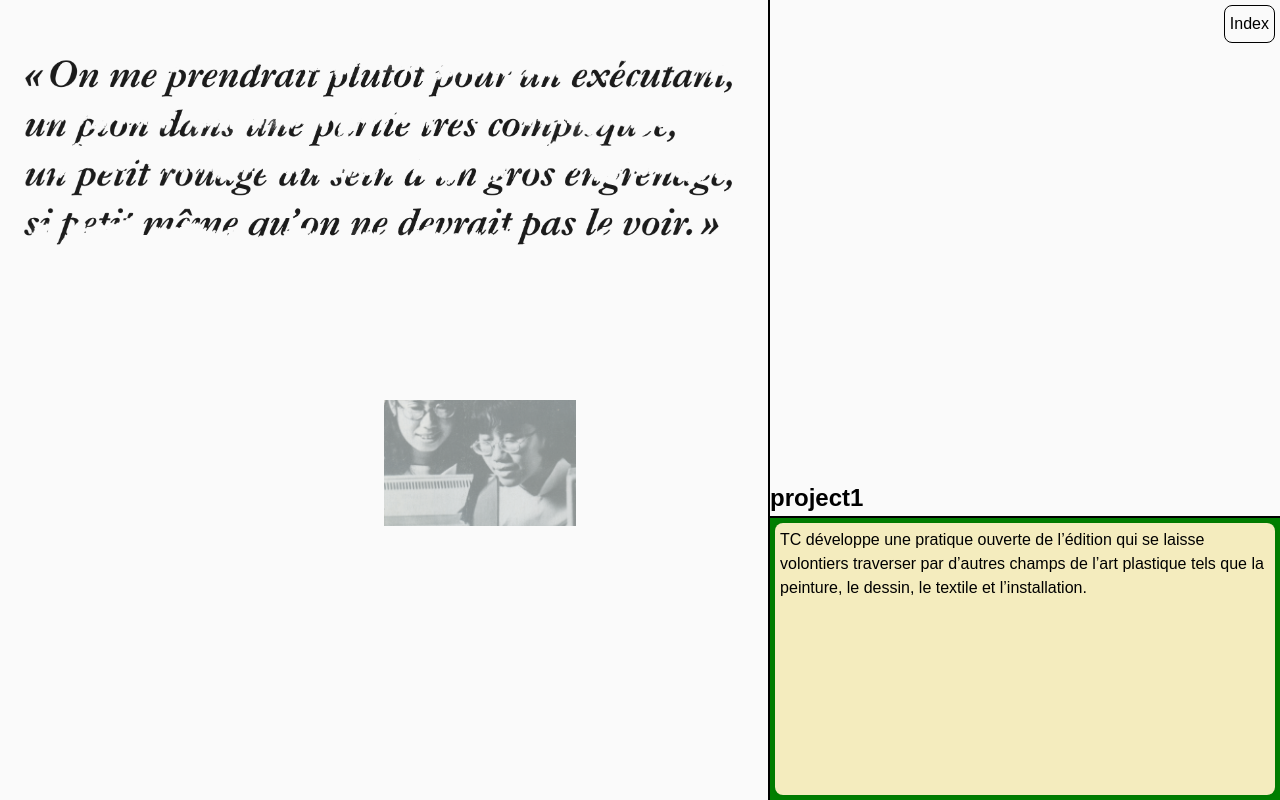
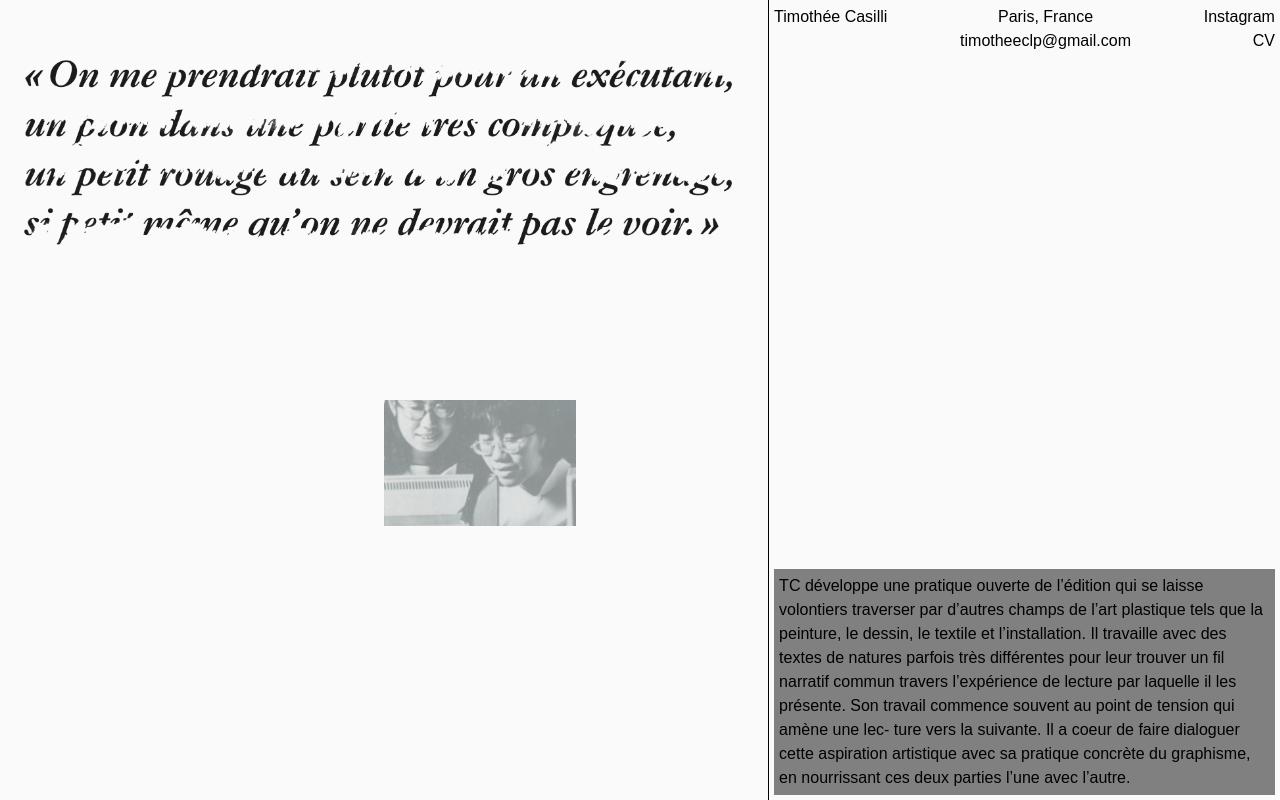
Before and after one commit to olivierhuynh-web/timothee, a Next.js app: page / in a window 1280 px wide. Built offline with nearby package versions, Linux system fonts and the light colour scheme.

Commit message:
affichage des titres

```diff
--- a/package.json
+++ b/package.json
@@ -9,7 +9,6 @@
     "lint": "next lint"
   },
   "dependencies": {
-    "framer-motion": "^12.23.9",
     "gsap": "^3.13.0",
     "next": "15.3.4",
     "react": "^19.0.0",
--- a/src/app/animations/context.js
+++ b/src/app/animations/context.js
@@ -1,6 +1,13 @@
 // Centralisation des animations GSAP
 import { gsap } from 'gsap';
-import React, { createContext, useContext, useRef, useState } from 'react';
+import React, {
+  createContext,
+  useContext,
+  useRef,
+  useState,
+  useEffect,
+} from 'react';
+import database from '../db/database.json';
 
 // CONTEXTE DES REFS + ÉTAT GLOBAL + HANDLERS
 const RefsContext = createContext(null);
@@ -12,32 +19,25 @@ export function RefsProvider({ children }) {
   const articlesRef = useRef(null);
   const indexButtonRef = useRef(null);
   const sidebarHeaderRef = useRef(null);
+  const projectsListRef = useRef(null);
+  const projectPicturesRefs = useRef([]); // Référence pour les images des projets
 
   // Ajout de l'état global ici
   const [isMainOpen, setIsMainOpen] = useState(true);
-  const [isFlexStart, setIsFlexStart] = useState(false);
-
-  // Fonction pour alterner l'alignement
-  const toggleAlignment = () => {
-    setIsFlexStart((prev) => !prev);
-  };
 
   // Handlers centralisés
   const handleMainClick = () => {
+    setIsMainOpen(false);
+
     animateMainOpen(wrapperRef, articlesRef);
-    toggleAlignment();
-    setIsMainOpen(false);
+    animationToTheLeftIndexButton(indexButtonRef);
   };
 
   const handleSidebarClick = () => {
-    if (!isMainOpen) {
-      toggleAlignment();
-      animateSidebarOpen(wrapperRef, articlesRef);
-      setIsMainOpen(true);
-    } else {
-      // il faudra ajouter le lien pour aller à l'index
-      // ou faire lien directement inline
-    }
+    animateSidebarOpen(wrapperRef, articlesRef);
+
+    animationToTheRightIndexButton(indexButtonRef);
+    setIsMainOpen(true);
   };
 
   return (
@@ -50,9 +50,10 @@ export function RefsProvider({ children }) {
         indexButtonRef,
         sidebarHeaderRef,
         isMainOpen,
+        projectsListRef,
+        projectPicturesRefs,
+        database,
         setIsMainOpen,
-        isFlexStart,
-        toggleAlignment,
         handleMainClick,
         handleSidebarClick,
       }}
@@ -64,6 +65,29 @@ export function RefsProvider({ children }) {
 
 export function useRefs() {
   return useContext(RefsContext);
+}
+
+// Hook personnalisé pour l'effet de scroll
+export function useProjectsScrollEffect() {
+  const { projectPicturesRefs, projectsListRef, database } = useRefs();
+
+  useEffect(() => {
+    let cleanup;
+
+    // Attendre que les refs soient prêtes
+    const timer = setTimeout(() => {
+      cleanup = projectsListScrollEffect(
+        projectPicturesRefs,
+        projectsListRef,
+        database
+      );
+    }, 100);
+
+    return () => {
+      clearTimeout(timer);
+      if (cleanup) cleanup();
+    };
+  }, [projectPicturesRefs, projectsListRef, database]);
 }
 
 // Animation pour ouvrir le main (fermer la sidebar)
@@ -94,23 +118,179 @@ export function animateSidebarOpen(wrapperRef, articlesRef) {
   });
 }
 
-// export function transformIndexToReturn(sidebarHeaderRef) {
-//   if (sidebarHeaderRef.current) {
-//     gsap.to(sidebarHeaderRef.current, {
-//       x: '0px', // Animation de translation (facultative)
-//       duration: 0.5,
-//       ease: 'power2.out',
-//       onComplete: () => {
-//         // Modifier justify-content après l'animation
-//         sidebarHeaderRef.current.style.justifyContent = 'flex-start';
-//         console.log('justify-content modifié à flex-start');
-//         console.log(
-//           'Valeur actuelle de justify-content :',
-//           getComputedStyle(sidebarHeaderRef.current).justifyContent
-//         );
-//       },
-//     });
-//   } else {
-//     console.error('Référence sidebarHeaderRef non définie');
-//   }
-// }
+export function animationToTheRightIndexButton(indexButtonRef, isMainOpen) {
+  if (indexButtonRef.current) {
+    gsap.to(indexButtonRef.current, {
+      marginLeft: '90%',
+      duration: 0.5,
+      ease: 'power2.out',
+    });
+  } else {
+    console.error('Référence indexButtonRef non définie');
+  }
+}
+
+export function animationToTheLeftIndexButton(indexButtonRef, isMainOpen) {
+  if (indexButtonRef.current) {
+    console.log('Animation vers la gauche du bouton index');
+    gsap.to(indexButtonRef.current, {
+      marginLeft: 'auto',
+      marginRight: '90%',
+      duration: 0.5,
+      ease: 'power2.out',
+    });
+  } else {
+    console.error('Référence indexButtonRef non définie');
+  }
+}
+
+export function projectsListScrollEffect(
+  projectPicturesRefs,
+  projectsListRef,
+  database
+) {
+  if (!projectPicturesRefs.current || !projectsListRef.current) return;
+
+  // Pour garder la trace des projets affichés
+  const displayedProjects = new Set();
+  let ticking = false;
+
+  // Fonction pour ajouter un projet
+  const addProject = (index) => {
+    if (displayedProjects.has(index) || !database.projects[index]) return;
+
+    displayedProjects.add(index);
+
+    // Créer un nouvel élément ligne
+    const line = document.createElement('div');
+    line.textContent = database.projects[index].name;
+    line.style.opacity = '0';
+    line.style.transform = 'translateY(10px)';
+    line.style.transition = 'opacity 0.3s ease, transform 0.3s ease';
+    line.dataset.projectIndex = index;
+
+    projectsListRef.current.appendChild(line);
+
+    // Animation d'apparition
+    requestAnimationFrame(() => {
+      line.style.opacity = '1';
+      line.style.transform = 'translateY(0)';
+    });
+  };
+
+  // Fonction pour supprimer un projet
+  const removeProject = (index) => {
+    if (!displayedProjects.has(index)) return;
+
+    const line = projectsListRef.current.querySelector(`[data-project-index="${index}"]`);
+    if (line) {
+      // Animation de disparition
+      line.style.opacity = '0';
+      line.style.transform = 'translateY(-10px)';
+
+      // Suppression après l'animation
+      setTimeout(() => {
+        if (projectsListRef.current.contains(line)) {
+          projectsListRef.current.removeChild(line);
+          displayedProjects.delete(index);
+        }
+      }, 300);
+    }
+  };
+
+  // Fonction pour gérer la visibilité des projets
+  const handleVisibility = (isScrollingUp = false) => {
+    // Trouver l'index du projet le plus haut actuellement visible
+    let highestVisibleIndex = -1;
+
+    // Parcourir les projets du haut vers le bas
+    for (let i = 0; i < projectPicturesRefs.current.length; i++) {
+      const ref = projectPicturesRefs.current[i];
+      if (!ref) continue;
+
+      const rect = ref.getBoundingClientRect();
+      // Ajuster ces valeurs pour contrôler quand le titre apparaît
+      // Plus la valeur est proche de 0.5, plus le titre apparaîtra tard
+      const visibilityThreshold = 0.3; // 30% de la hauteur de l'écran
+      const isVisible = (
+        rect.top <= window.innerHeight * (1 - visibilityThreshold) &&
+        rect.bottom >= window.innerHeight * visibilityThreshold
+      );
+
+      if (isVisible) {
+        highestVisibleIndex = i;
+      }
+    }
+
+    // Si on a trouvé un projet visible
+    if (highestVisibleIndex !== -1) {
+      // Ajouter tous les projets jusqu'à highestVisibleIndex
+      for (let i = 0; i <= highestVisibleIndex; i++) {
+        if (database.projects[i]) {
+          addProject(i);
+        }
+      }
+
+      // Supprimer les projets qui ne devraient plus être affichés
+      // On supprime un projet uniquement si on scroll vers le haut et qu'il est au-dessus de la zone visible
+      if (isScrollingUp) {
+        Array.from(displayedProjects).forEach(index => {
+          const ref = projectPicturesRefs.current[index];
+          if (!ref) return;
+
+          const rect = ref.getBoundingClientRect();
+          const isBelowViewport = rect.top > window.innerHeight * 0.1; // 10% du haut de l'écran
+
+          if (index > highestVisibleIndex && isBelowViewport) {
+            removeProject(index);
+          }
+        });
+      }
+    }
+  };
+
+  // Gestion du scroll avec debounce et suivi de la direction
+  const handleScroll = () => {
+    const currentScroll = window.scrollY;
+    const isScrollingUp = currentScroll < (window.lastScrollY || 0);
+    window.lastScrollY = currentScroll;
+
+    if (!ticking) {
+      window.requestAnimationFrame(() => {
+        handleVisibility(isScrollingUp);
+        ticking = false;
+      });
+      ticking = true;
+    }
+  };
+
+  // Configuration de l'observateur
+  const observer = new IntersectionObserver(
+    handleVisibility,
+    {
+      threshold: 0.1,
+      rootMargin: '-10% 0% -10% 0%',
+    }
+  );
+
+  // Observer chaque image de projet
+  projectPicturesRefs.current.forEach(ref => {
+    if (ref) observer.observe(ref);
+  });
+
+  // Ajouter les écouteurs d'événements
+  window.addEventListener('scroll', handleScroll, { passive: true });
+
+  // Vérifier la visibilité au chargement initial
+  handleVisibility();
+
+  // Nettoyage
+  return () => {
+    observer.disconnect();
+    window.removeEventListener('scroll', handleScroll);
+    if (projectsListRef.current) {
+      projectsListRef.current.innerHTML = '';
+    }
+    displayedProjects.clear();
+  };
+}
--- a/src/app/components/sidebar/sidebar.js
+++ b/src/app/components/sidebar/sidebar.js
@@ -1,46 +1,96 @@
 'use client';
-import React, { useRef } from 'react';
-import { motion } from 'framer-motion';
+import React, { useRef, useLayoutEffect, useEffect, useState } from 'react';
 import styles from './sidebar.module.scss';
 import database from '../../db/database.json';
 import { useRefs } from '../../animations/context';
+import { gsap } from 'gsap';
 
 const Sidebar = () => {
-  const { isFlexStart, handleSidebarClick } = useRefs();
+  const {
+    isMainOpen,
+    handleSidebarClick,
+    indexButtonRef,
+    // projectsListRef,
+    // projectsListScrollEffect,
+  } = useRefs();
   const bottomRef = useRef(null);
+
+  // ==================== USELAYOUTEFFECT ====================
+  const useIsomorphicLayoutEffect =
+    typeof window !== 'undefined' ? useLayoutEffect : useEffect;
+
+  // ==================== USESTATE ====================
+
+  // const [timeline, setTimeline] = useState(null);
+
+  // ==================== TIMELINE GSAP ====================
+
+  // useIsomorphicLayoutEffect(() => {
+  //   let context = gsap.context(() => {
+  //     const tl = gsap.timeline();
+  //     setTimeline(tl);
+  //   });
+
+  //   return () => context.revert();
+  // }, []);
+
+  // ==================== USEEFFECT ANIMATION ====================
+
+  // animation d'entrée dans la sidebar
+  // useEffect(() => {
+  //   const context = gsap.context(() => {
+  //     // projectsListScrollEffect()
+  //   });
+
+  //   return () => context.revert();
+  // }, [timeline]);
 
   return (
     <div className={styles.sidebar__container}>
-      <motion.div
-        className={styles.sidebar__container__header}
-        animate={{
-          justifyContent: isFlexStart ? 'flex-start' : 'flex-end', // Change justify-content
-        }}
-        transition={{
-          duration: 0.8,
-          delay: 0.5,
-          ease: [0, 0.71, 0.2, 1.01],
-        }}
-      >
-        <motion.button
+      <div className={styles.sidebar__container__header}>
+        {/* <button
           className={styles.sidebar__container__header__button}
-          onClick={handleSidebarClick} // Alterne l'alignement
-          // animate={{
-          //   scale: 1,
-          // }}
+          onClick={handleSidebarClick}
+          ref={indexButtonRef}
         >
-          {isFlexStart ? 'Retour' : 'Index'}
-        </motion.button>
-      </motion.div>{' '}
-      <h2>{database.projects[0].name}</h2>
-      <hr className={styles.sidebar__container__separator} />
+          {isMainOpen ? 'Index' : 'Retour'}
+        </button> */}
+        <div className={styles.sidebar__container__header__firstline}>
+          <span>Timothée Casilli</span>
+          <div
+            className={
+              styles.sidebar__container__header__firstline__seconditems
+            }
+          >
+            <div>Paris, France</div>
+            <div>timotheeclp@gmail.com</div>
+          </div>
+          <div
+            className={styles.sidebar__container__header__firstline__thirditems}
+          >
+            <div>Instagram</div>
+            <div>CV</div>
+          </div>{' '}
+        </div>
+        {/* Paris, France timotheeclp@gmail.com Instagram CV */}
+      </div>
+
+      {/* <div ref={projectsListRef}></div> */}
+      {/* <hr className={styles.sidebar__container__separator} /> */}
       <div ref={bottomRef} className={styles.sidebar__container__bottom}>
         <div className={styles.sidebar__container__bottom__container}>
           <div className={styles.sidebar__container__bottom__container__paper}>
             <p>
               TC développe une pratique ouverte de l’édition qui se laisse
               volontiers traverser par d’autres champs de l’art plastique tels
-              que la peinture, le dessin, le textile et l’installation.
+              que la peinture, le dessin, le textile et l’installation. Il
+              travaille avec des textes de natures parfois très différentes pour
+              leur trouver un fil narratif commun travers l’expérience de
+              lecture par laquelle il les présente. Son travail commence souvent
+              au point de tension qui amène une lec- ture vers la suivante. Il a
+              coeur de faire dialoguer cette aspiration artistique avec sa
+              pratique concrète du graphisme, en nourrissant ces deux parties
+              l’une avec l’autre.
             </p>
             {/* <Image
               src='/images/smile.png'
--- a/src/app/components/sidebar/sidebar.module.scss
+++ b/src/app/components/sidebar/sidebar.module.scss
@@ -2,57 +2,32 @@
   &__container {
     display: flex;
     flex-direction: column;
-    border-left: 1px solid black;
     height: 100vh;
-    background-color: #fafafa;
-    overflow: auto;
-
+    justify-content: space-between;
+    padding: 1%;
     &__header {
-      padding: 1%;
-      background-color: #fafafa;
-      height: 60%;
-      width: 100%;
-      flex-shrink: 0;
-      box-sizing: border-box;
-      display: flex;
-      justify-content: flex-end; // Position initiale
-      transition: justify-content 0.5s ease; // Transition fluide
-      &__button {
-        background-color: #fafafa;
-        border: 1px solid black;
-        border-radius: 8px;
-        padding: 1%;
-        width: auto;
-        height: 8%;
+      &__firstline {
         display: flex;
-        align-items: center;
-        justify-content: center;
+        justify-content: space-between;
+        &__seconditems {
+          display: flex;
+          flex-direction: column;
+          // justify-content: center;
+          align-items: center;
+          // background-color: red;
+        }
+        &__thirditems {
+          display: flex;
+          flex-direction: column;
+          align-items: flex-end;
+          text-align: right;
+        }
       }
     }
-
-    &__separator {
-      border: 0.5px solid black;
-    }
-
     &__bottom {
-      padding: 1%;
-      box-sizing: border-box;
-      min-height: 0;
-      height: 40%;
-      width: 100%;
-      background-color: green;
-
-      &__container {
-        height: 100%;
-        &__paper {
-          width: 100%;
-          height: 100%;
-          background-color: #f4ecbe;
-          box-shadow: 0 0 10px rgba(0, 0, 0, 0.1);
-          border-radius: 8px;
-          padding: 1%;
-          box-sizing: border-box;
-        }
+      &__container__paper {
+        padding: 1%;
+        background-color: grey;
       }
     }
   }
--- a/src/app/page.js
+++ b/src/app/page.js
@@ -5,7 +5,7 @@ import Hero from './components/main/hero/hero';
 import Sidebar from './components/sidebar/sidebar';
 import Main from './components/main/main';
 import Articles from './components/articles/articles';
-import { RefsProvider, useRefs } from './animations/context';
+import { RefsProvider, useRefs, useProjectsScrollEffect } from './animations/context';
 
 function HomeContent() {
   const {
@@ -16,6 +16,9 @@ function HomeContent() {
     handleMainClick,
     handleSidebarClick,
   } = useRefs();
+
+  // Activer l'effet de scroll pour les projets
+  useProjectsScrollEffect();
   return (
     <div className={styles.page}>
       <div className={styles.wrapper} ref={wrapperRef}>
```
Also changed, not shown: src/app/components/main/main.js (+29 -4 lines), src/app/components/main/main.module.scss (+7 -7 lines), src/app/components/main/projectsInMain/projectsInMain.js (+9 -4 lines), src/app/components/main/projectsInMain/projectsInmain.module.scss (+14 -0 lines), src/app/components/sidebar/animations.js (+0 -33 lines), 1 other file (tests, documents, lock files or other folders).
